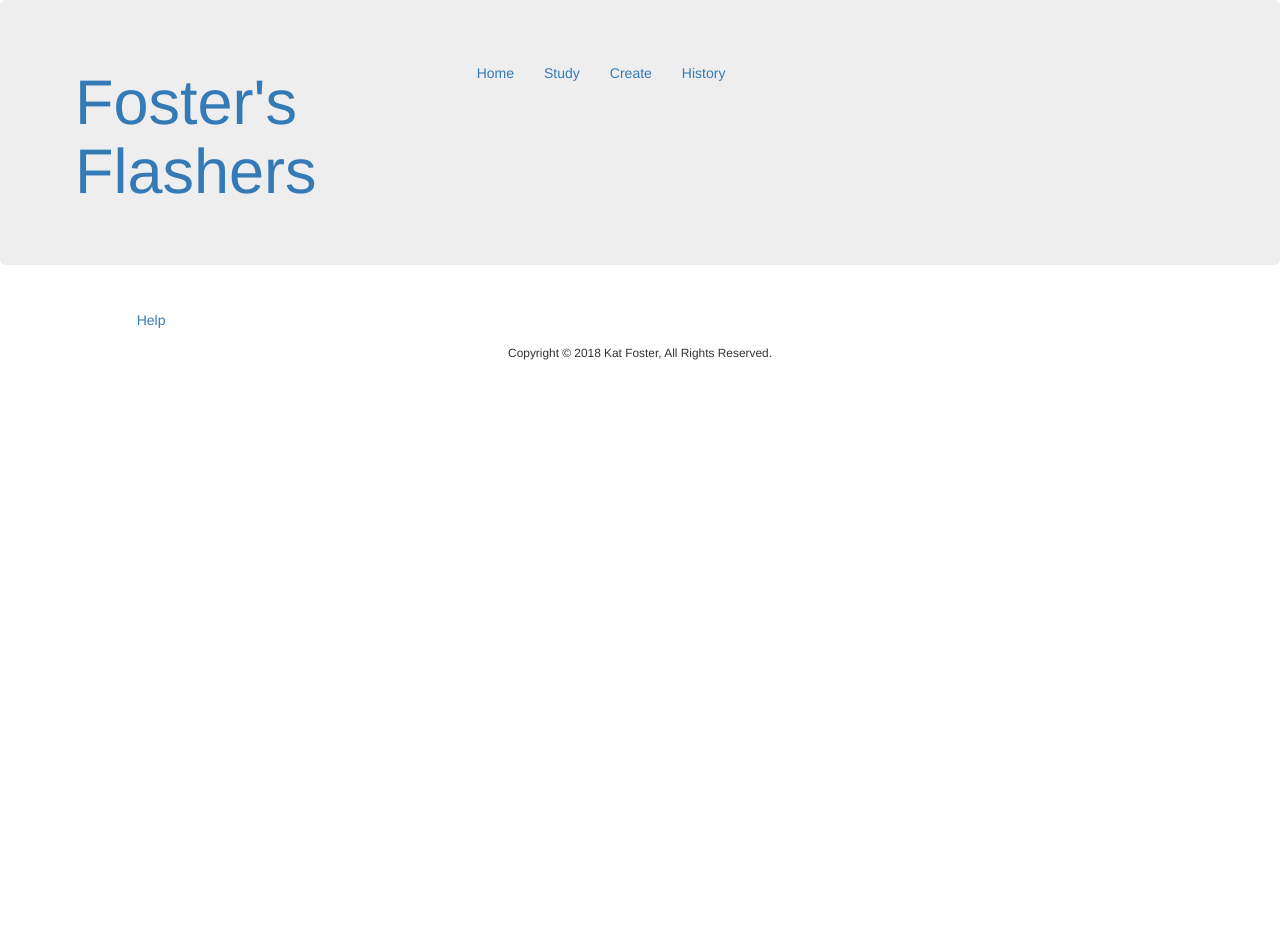
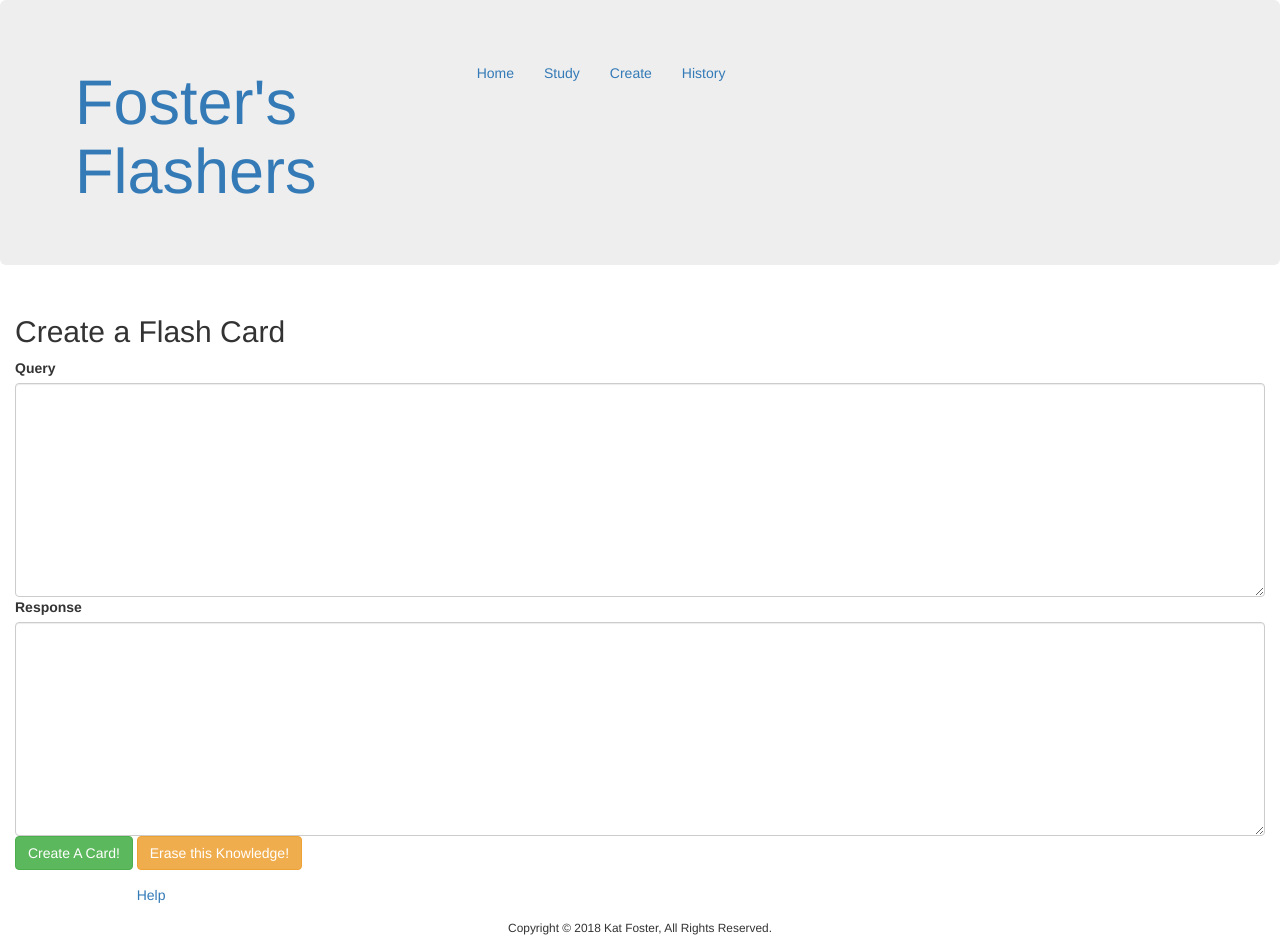
Before and after one commit to kafoste3/kat-flashcard, a plain HTML site: page creations.html in a window 1280 px wide. Shown: the top 937 px of the page. Before the commit the page ends 800 px from the top, so only its background shows below. Drawn offline with nearby package versions, Linux system fonts and the light colour scheme.

Commit message:
Allow the creation of a card

```diff
--- a/creations.html
+++ b/creations.html
@@ -1,4 +1,5 @@
 <!DOCTYPE html>
+
 <html lang="en">
   <head>
     <meta charset="UTF-8">
@@ -29,8 +30,18 @@
           </ul>
         </nav>
       </header> <!-- End of the Upper Navigation of the Page-->
-      <main>
+      <main class="row">
+        <h2 class="col-sm-12">Create a Flash Card</h2> <!-- Need to Create Libraries & Cards-->
+        <!-- Drop down menu to change from library to card -->
+        <form action="" class="col-sm-12" method="POST"> <!-- Creates a Card -->
+          <label for="">Query</label>
+          <textarea name="query" id="query" cols="30" rows="10" class="form-control"></textarea>
+          <label for="">Response</label>
+          <textarea name="response" id="response" cols="30" rows="10" class="form-control"></textarea>
 
+          <button type="submit" class="btn btn-success">Create A Card!</button>
+          <button type="submit" class="btn btn-warning">Erase this Knowledge!</button>
+        </form>
       </main>
       <footer class="row">
           <nav class="col-sm-12 col-sm-offset-1"> <!-- Lower Navigation of the Page -->
```
